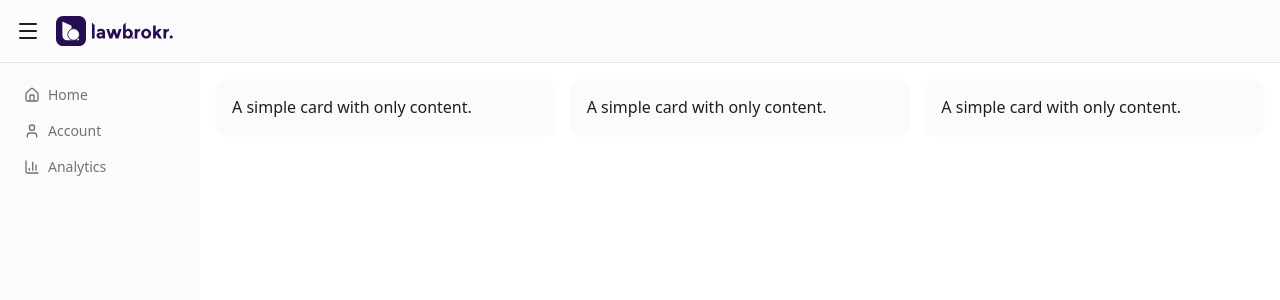
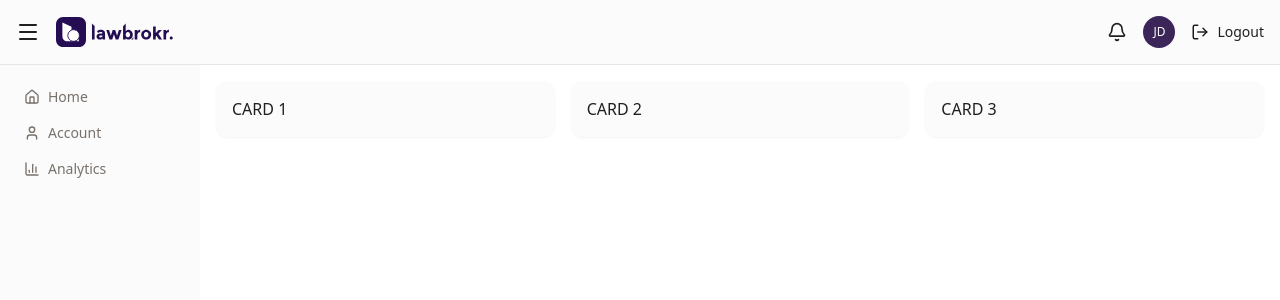
Before and after one commit to chris-lawbrokr/internal-dashboard, a Next.js app: page /dashboard in a window 1280 px wide. Shown: the top 300 px of the page. Built offline with nearby package versions, Linux system fonts and the light colour scheme.

Commit message:
header right icons

```diff
--- a/app/dashboard/page.tsx
+++ b/app/dashboard/page.tsx
@@ -21,21 +21,15 @@ export default function Dashboard() {
           {/* Children respond to the container width */}
           <div className="flex flex-col gap-4 @md:flex-row">
             <Card className="flex-1 p-4">
-              <CardContent>
-                <p>A simple card with only content.</p>
-              </CardContent>
+              <CardContent>CARD 1</CardContent>
             </Card>
 
             <Card className="flex-1 p-4">
-              <CardContent>
-                <p>A simple card with only content.</p>
-              </CardContent>
+              <CardContent>CARD 2</CardContent>
             </Card>
 
             <Card className="flex-1 p-4">
-              <CardContent>
-                <p>A simple card with only content.</p>
-              </CardContent>
+              <CardContent>CARD 3</CardContent>
             </Card>
           </div>
         </div>
--- a/app/dashboard/ui/Header.tsx
+++ b/app/dashboard/ui/Header.tsx
@@ -1,5 +1,5 @@
 import Image from "next/image";
-import { Menu } from "lucide-react";
+import { Menu, LogOut, Bell } from "lucide-react";
 
 interface HeaderProps {
   onMenuClick?: () => void;
@@ -13,6 +13,19 @@ export function Header({ onMenuClick }: HeaderProps) {
           <Menu size={24} />
         </button>
         <Image src="/images/Logo.svg" alt="Logo" height="30" width="117" />
+        <div className="ml-auto flex items-center gap-4">
+          <Bell size={20} className="cursor-pointer" />
+          <span className="flex h-8 w-8 items-center justify-center rounded-full bg-primary text-primary-foreground text-xs font-medium">
+            JD
+          </span>
+          <a
+            href="/logout"
+            className="flex items-center gap-2 text-sm cursor-pointer"
+          >
+            <LogOut size={18} />
+            Logout
+          </a>
+        </div>
       </div>
     </div>
   );
```
